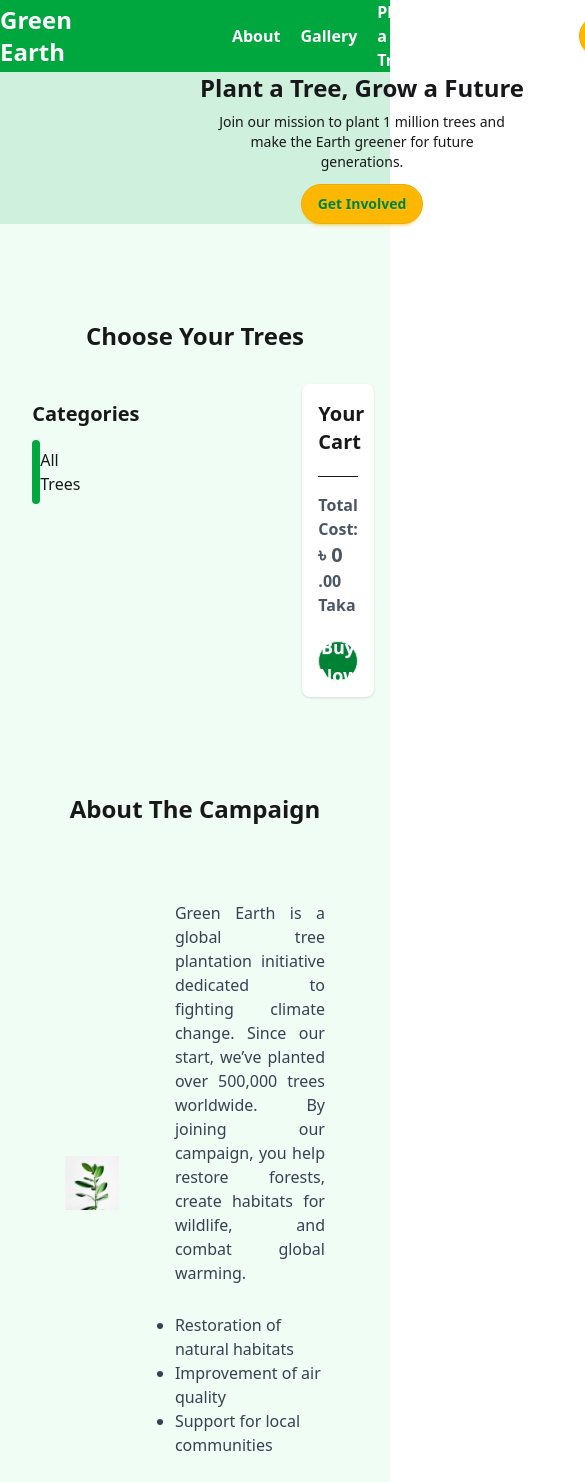
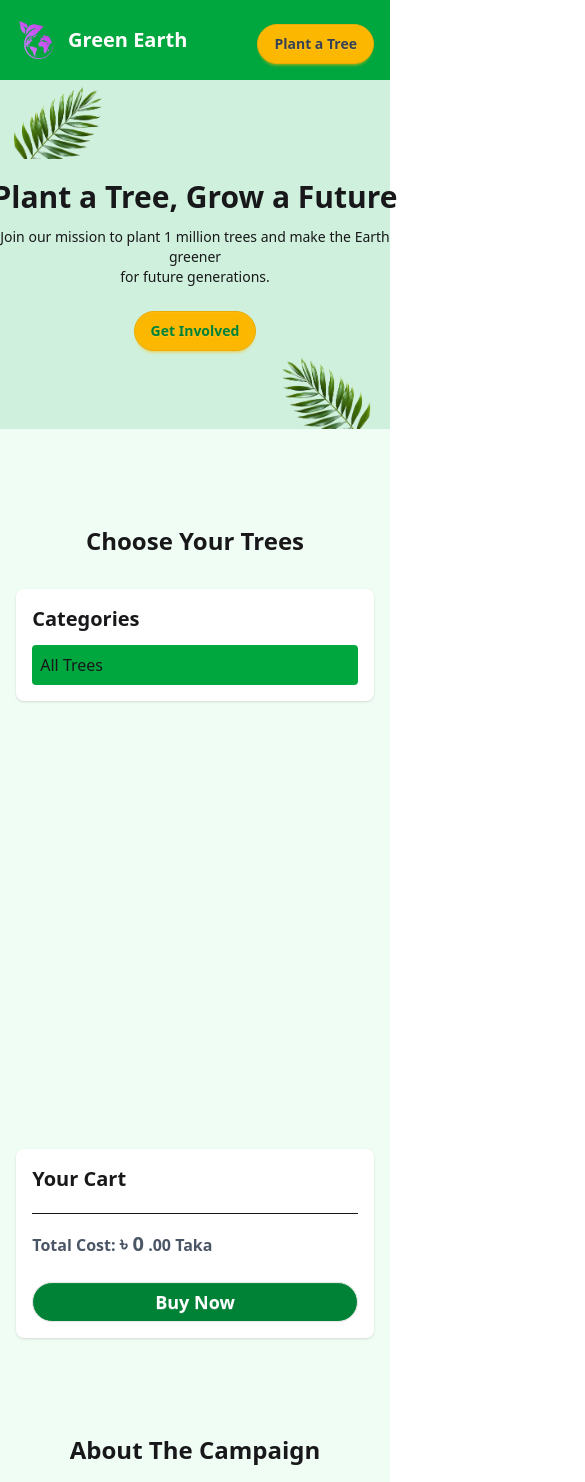
Before and after one commit to sabbirsohag-1509/sixth-assignment-repo, a plain HTML site: page index.html in a window 390 px wide. Shown: the top 1482 px of the page, 585 px wide, since content can reach past the window. Drawn offline with nearby package versions, Linux system fonts and the light colour scheme; no server answers.

Commit message:
After Responsive Issued Fixed

```diff
--- a/index.html
+++ b/index.html
@@ -4,7 +4,7 @@
     <meta charset="UTF-8">
     <meta name="viewport" content="width=device-width, initial-scale=1.0">
     <title>Green Earth</title>
-    <link rel="shortcut icon" href="./assets/hero-leaf1.png" type="image/x-icon">
+    <link rel="shortcut icon" href="./assets/logo.png" type="image/x-icon">
                 <!-- daisyUI + Tailwind link  -->
 <link href="https://cdn.jsdelivr.net/npm/daisyui@5" rel="stylesheet" type="text/css" />
 <script src="https://cdn.jsdelivr.net/npm/@tailwindcss/browser@4"></script>
@@ -16,37 +16,38 @@
 <body>
                         <!-- Navbar-Section  -->
     <header>
-        <nav class="bg-green-600 min-h-16 flex justify-around items-center gap-40">
-            <div>
-                <h1 class="font-bold text-white text-2xl cursor-pointer ">Green Earth</h1>
+        <nav class="bg-green-600 flex flex-wrap justify-between items-center px-4 md:px-16 py-4">
+            <div class="flex items-center gap-3">
+                <img class="w-10 invert" src="./assets/logo.png" alt="">
+                <h1 class="font-bold text-white text-xl md:text-2xl cursor-pointer ">Green Earth</h1>
             </div>
             <div >
-                <ul class="flex justify-center items-center gap-5 text-white text-[16px] font font-semibold">
+                <ul class="hidden md:flex gap-6 text-white justify-center items-center  text-[16px] font-semibold">
                     <a href="#"><li>About</li></a>
                     <a href="#"><li>Gallery</li></a>
                     <a href="#"><li>Plant a Tree</li></a>
                 </ul>
             </div>
             <div>
-                <button class="btn btn-warning text-gray-700 text-lg rounded-full">Plant a Tree</button>
+                <button class="btn btn-warning text-gray-700 text-sm md:text-lg rounded-full mt-2 md:mt-0">Plant a Tree</button>
             </div>
         </nav>
     </header>
 
                         <!-- Banner-Section  -->
     <section>
-        <div class="bg-[#CFF0DC] flex justify-between gap-50">
+        <div class="bg-[#CFF0DC] min-h-[250px] flex flex-col justify-center md:justify-between md:flex-row ">
             <div>
-                <img src="./assets/hero-leaf1.png" alt="">
+                <img class=" w-28 md:w-[100%] ml-0 md:mt-20" src="./assets/hero-leaf1.png" alt="">
             </div>
-            <div class="flex flex-col justify-center items-center text-center ">
-                <h1 class="font-bold text-2xl whitespace-nowrap">Plant a Tree, Grow a Future</h1>
-                <p class="text-sm pt-2">Join our mission to plant 1 million trees and make the Earth greener for future<br>
+            <div class=" w-full md:w-[75%] flex flex-col justify-center items-center text-center pt-5 md:pt-0 ">
+                <h1 class="font-bold text-3xl whitespace-nowrap">Plant a Tree, Grow a Future</h1>
+                <p class="text-sm py-3">Join our mission to plant 1 million trees and make the Earth greener <br> for future
                 generations.</p>
                  <button class="btn btn-warning text-green-700 text-sm rounded-full mt-3">Get Involved</button>
             </div>
             <div>
-                <img src="./assets/hero-leaf2.png" alt="">
+                <img class="w-28 md:w-[100%] ml-68 md:ml-0 md:mt-20 " src="./assets/hero-leaf2.png" alt="">
             </div>
         </div>
     </section>
@@ -57,32 +58,36 @@
             <h1 class="font-bold text-2xl text-center pt-14">Choose Your Trees</h1>
          </div>
 
-    <div class="w-11/12 mx-auto grid grid-cols-12 gap-6 mt-8">
+                        <!-- Category Aside - Cards - Cart Aside  -->
+
+    <div class="w-11/12 mx-auto grid grid-cols-1 md:grid-cols-12 gap-6 mt-8 items-start">
 
                      <!-- Categories Aside -->
-        <aside class="col-span-2 p-4 rounded-lg ">
+        <aside class="md:col-span-2 p-4 bg-white rounded-lg shadow ">
           <h3 class="text-xl font-bold mb-3">Categories</h3>
         <ul id="categories-container" class="space-y-2">
 
             <li id="all-trees" class="py-2 hover:bg-green-700 hover:text-white rounded pl-2 cursor-pointer  bg-green-600">All Trees</li>
 
-
         </ul>
         </aside>
 
                 <!-- Cards-Container -->
-    <div id="card-container" class=" col-span-7 grid grid-cols-3 gap-5 ">
+    <div id="card-container" class=" md:col-span-7 grid grid-cols-1 sm:grid-cols-2 lg:grid-cols-3 gap-5 min-h-[400px]">
+
+        <!-- ----------- -->
+
     </div>
+                <!-- Loading-Spinner  -->
 
-                <!-- Loading-Spinner  -->
     <div id="loading-spinner" class="col-span-7 flex justify-center items-center hidden ">
-        <span class="loading loading-spinner text-success w-16 text-green-700"></span>
+    <span class="loading loading-spinner text-success w-16 text-green-700"></span>
     </div>
 
 
                 <!-- Cart Aside -->
 
-    <aside class="col-span-3 bg-white p-4 rounded-lg shadow">
+    <aside class="md:col-span-3 bg-white p-4 rounded-lg shadow self-start">
       <h3 class="text-xl font-bold mb-4">Your Cart</h3>
 
        <div id="cart-items" >
@@ -107,7 +112,7 @@
   </div>
 </section>
 
-                            <!-- Campaign-Banner-Section  -->
+                            <!--About Campaign-Banner-Section  -->
 
 
     <section class="bg-[#F0FDF4]">
@@ -115,13 +120,13 @@
             <h1 class="font-bold text-2xl text-center pt-14">About The Campaign</h1>
          </div>
 
-         <div class="flex justify-center items-center w-8/12 mx-auto gap-14 pt-14">
+         <div class="flex flex-col md:flex-row justify-center items-center w-8/12 mx-auto gap-10 py-14">
 
             <div>
-                <img class="w-[680px]" src="./assets/about.png" alt="">
+                <img class="w-full md:w-[950px] lg:w-[700px]" src="./assets/about.png" alt="">
             </div>
 
-            <div>
+            <div class="">
             <p class=" text-base text-gray-700 text-justify pt-5">  Green Earth is a global tree plantation initiative dedicated to fighting climate change. Since our start, we’ve planted over 500,000 trees worldwide. By joining our campaign, you help restore forests, create habitats for wildlife, and combat global warming.</p>
             <ul style="list-style-type: disc;" class="py-7 text-base text-gray-700">
                     <li>Restoration of natural habitats</li>
@@ -134,18 +139,21 @@
     </section>
 
                             <!-- Our Impact-Section  -->
-    <section class="bg-[#CFF0DC] h-72">
+    <section class="bg-[#CFF0DC] pb-10">
         <h1 class="font-bold text-2xl text-center pt-14">Our Impact</h1>
 
-        <div class="flex gap-6 justify-center pt-8">
+        <div class="grid grid-cols-1 sm:grid-cols-2 lg:grid-cols-3 gap-6 justify-center px-6 pt-10">
+            <!-- 1 -->
             <div class="w-80 h-28 bg-white shadow-xl rounded-xl flex flex-col justify-center items-center transform transition-transform hover:scale-110 duration-300 cursor-pointer hover:bg-green-200 hover:border-2 hover:border-white">
                 <h1 class="text-4xl font-bold text-green-600 pt-5">500K+</h1>
                 <p class="text-lg font-medium text-gray-700 py-2">Trees Planted</p>
             </div>
+            <!-- 2 -->
             <div class="w-80 h-28 bg-white shadow-xl rounded-xl flex flex-col justify-center items-center transform transition-transform hover:scale-110 duration-300 cursor-pointer hover:bg-green-200 hover:border-2 hover:border-white">
                 <h1 class="text-4xl font-bold text-green-600 pt-5">120+</h1>
                 <p class="text-lg font-medium text-gray-700 py-2">Communities Involved</p>
             </div>
+            <!-- 3 -->
             <div class="w-80 h-28 bg-white shadow-xl rounded-xl flex flex-col justify-center items-center transform transition-transform hover:scale-110 duration-300 cursor-pointer hover:bg-green-200 hover:border-2 hover:border-white">
                 <h1 class="text-4xl font-bold text-green-600 pt-5">30+</h1>
                 <p class="text-lg font-medium text-gray-700 py-2">Countries Reached</p>
@@ -154,17 +162,17 @@
     </section>
 
                             <!-- Footer-Form-Section  -->
-    <section class="bg-green-800 h-[450px]">
+    <section class="bg-green-800 ">
         <div>
             <h1 class="font-bold text-2xl text-center pt-14 text-white">Plant a Tree Today</h1>
         </div>
 
         <div class="flex justify-center items-center mt-6" >
-            <div class="bg-green-700 w-[550px] p-5 rounded-xl space-y-2 flex flex-col justify-center items-center shadow-xl">
-                <input class="bg-white w-96 h-10 p-2 rounded" type="text" placeholder="Your Name"> <br>
-                <input class="bg-white w-96 h-10 p-2 rounded" type="text" placeholder="Your e-mail address"><br>
+            <div class="bg-green-700 w-full max-w-lg p-5 rounded-xl space-y-3 mx-4 shadow-xl">
+                <input class="bg-white w-full md:w-96 h-10 p-2 rounded" type="text" placeholder="Your Name"> <br>
+                <input class="bg-white w-full md:w-96 h-10 p-2 rounded" type="text" placeholder="Your e-mail address"><br>
 
-                <select class="select select-md w-96">
+                <select class="select select-md w-full md:w-96">
                 <option disabled selected>Number of Trees</option>
                 <option>Number of Trees</option>
                 <option>10</option>
@@ -173,7 +181,7 @@
                 <option>25</option>
                 <option>30</option>
                 </select>
-                <button class="btn btn-warning mt-4 rounded-full w-96">Donate Now</button>
+                <button class="btn btn-warning mt-4 rounded-full w-full md:w-96">Donate Now</button>
             </div>
         </div>
 
--- a/script.js
+++ b/script.js
@@ -124,7 +124,7 @@ const showTreesByCategory = (plants) => {
         <h2 class="text-xl font-semibold mt-2">${plant.name}</h2>
         <p class="text-sm text-gray-600 line-clamp-3">${plant.description}</p>
         <div class="flex justify-between mt-3">
-          <p class="bg-green-200 px-3 py-1 text-green-800 rounded-full shadow-xl">${plant.category}</p>
+          <p class="bg-green-200 px-3 py-1 text-green-800 rounded-full shadow-xl text-sm font-medium">${plant.category}</p>
           <p><i class="fa-solid fa-bangladeshi-taka-sign"></i>${plant.price}</p>
         </div>
         <button onclick='addToCart(event, ${JSON.stringify(plant)})' class="btn bg-green-600 w-full rounded-full mt-8 text-white">Add To Cart</button>
```
Also changed, not shown: assets/logo.png (added).
